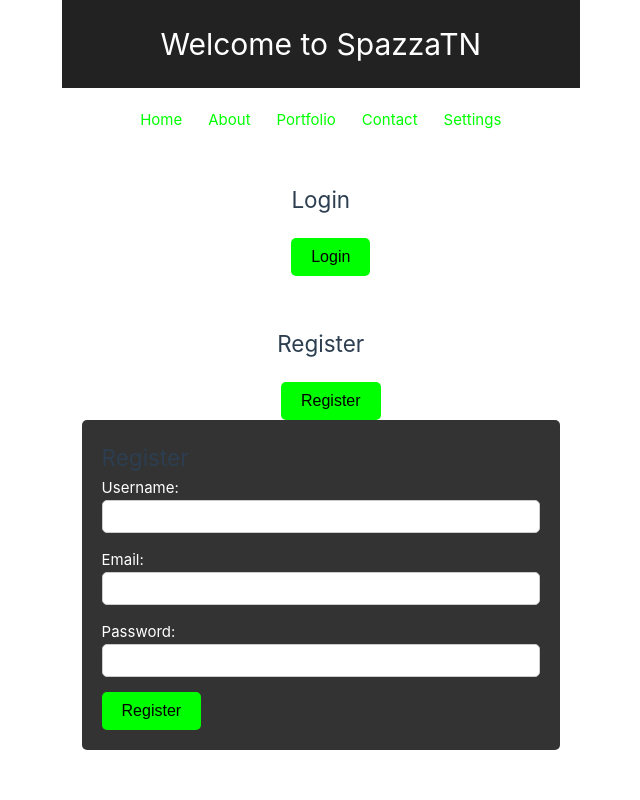
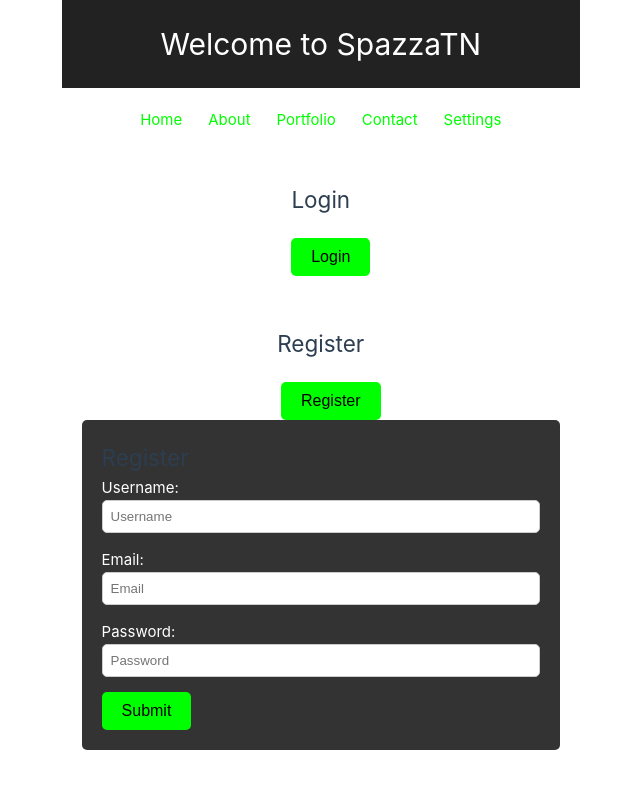
Before and after one commit to andreapedrini01/Ingegneria-del-Software, a Vue app in the folder vue-project/: page / in a window 1280 px wide. Both pictures are taken after a click on the button "Register". Shown: the top 800 px of the page, without its empty margins (60-700 px from the left). Built offline with nearby package versions, Linux system fonts and the light colour scheme.

Commit message:
modifiche vue

```diff
--- a/vue-project/src/App.vue
+++ b/vue-project/src/App.vue
@@ -26,7 +26,7 @@
         <button class="button register" @click="handleRegister">Register</button>
       </div>
 
-      <register-window v-if="showRegister" />
+      <register-window v-if="showRegister" @register="handleRegister" />
 
       <div class="section continue-without-account">
         <h2>Continue Without Account</h2>
@@ -46,7 +46,7 @@
 <script>
 import LoginWindow from './components/LoginWindow.vue';
 import RegisterWindow from './components/RegisterWindow.vue';
-
+import axios from 'axios';
 
 export default {
   components: {
@@ -59,7 +59,7 @@ export default {
       this.showRegister = false;
       this.showLogin = true;
     },
-    handleRegister() {
+    async handleRegister() {
       //alert('Register button clicked!');
       // Chiudi la finestra di login
       this.showLogin = false;
@@ -75,7 +75,10 @@ export default {
   data() {
     return {
       showLogin: false,
-      showRegister: false
+      showRegister: false,
+      email: '',
+      password: '',
+      username: '',
     };
   }
 }
--- a/vue-project/src/components/RegisterWindow.vue
+++ b/vue-project/src/components/RegisterWindow.vue
@@ -4,23 +4,24 @@
     <form @submit.prevent="submitForm">
       <div class="form-group">
         <label for="username">Username:</label>
-        <input type="text" id="username" v-model="username" required>
+        <input v-model="username" type="text" placeholder="Username">
       </div>
       <div class="form-group">
         <label for="email">Email:</label>
-        <input type="email" id="email" v-model="email" required>
+        <input v-model="email" type="email" placeholder="Email">
       </div>
       <div class="form-group">
         <label for="password">Password:</label>
-        <input type="password" id="password" v-model="password" required>
+        <input v-model="password" type="password" placeholder="Password">
       </div>
-      <button type="submit">Register</button>
+      <button type="submit">Submit</button>
     </form>
   </div>
 </template>
 
 <script>
 import { defineComponent } from 'vue';
+import axios from 'axios';
 
 export default defineComponent({
   data() {
@@ -31,15 +32,20 @@ export default defineComponent({
     };
   },
   methods: {
-    submitForm() {
-      // Add your registration logic here
-      const userData = {
+    async submitForm() {
+      //registration logic
+      const user = {
+        email: this.email,
+        password: this.password,
         username: this.username,
-        email: this.email,
-        password: this.password
       };
-      console.log('User data:', userData);
-      // You can emit an event or call a method in the parent component to handle registration
+      //send POST request
+      try {
+        const response = await axios.post('http://localhost:8080/register', user);
+        console.log(response.data);
+      } catch (error) {
+        console.error('Error registering user:', error);
+      }
     }
   }
 });
```
